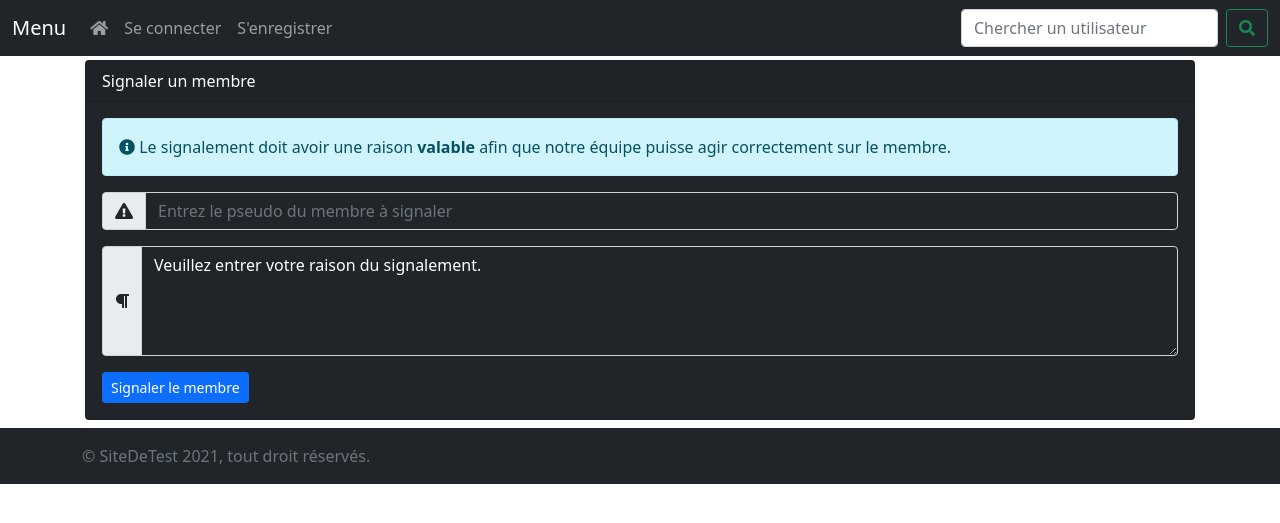
After one commit to Alexoune001/SiteDeTest-Functions, a PHP site: page /pages/signal.php in a window 1280 px wide. The commit adds this page. Shown: the top 523 px of the page. Run offline with PHP 8.4, Linux system fonts and the light colour scheme.

Commit message:
Ajout des liens dans le profil du membre..
+ Ajout de la page signal.php
+ Ajout de la page Signal.php (pour la function)
+ Ajout d'une page vierge pour permettre la copie facile du design lors de création d'une nouvelle page

```diff
--- a/functions/Global.php
+++ b/functions/Global.php
@@ -13,11 +13,20 @@ function redirectTo($time, $path)
 */
 function message($message, $type)
 {
-    if ($type == "warning" || $type == "danger") {
+    if ($type == "warning" || $type == "danger")
+    {
         $message = '<div class="alert alert-'.$type.'">
             <i class="fas fa-exclamation-triangle"></i> ' . $message . '
         </div>';
-    } elseif ($type == "success" || $type == "primary" || $type == "info") {
+    }
+    elseif($type == "primary" || $type == "info")
+    {
+        $message = '<div class="alert alert-'.$type.'">
+            <i class="fas fa-info-circle"></i> ' . $message . '
+        </div>';
+    }
+    elseif ($type == "success")
+    {
         $message = '<div class="alert alert-'.$type.'">
             <i class="fas fa-check-circle"></i> ' . $message . '
         </div>';
--- /dev/null
+++ b/functions/Signal.php
@@ -0,0 +1,5 @@
+<?php
+function getSignalMember($pseudo, $raison)
+{
+
+}
--- a/pages/profil.php
+++ b/pages/profil.php
@@ -42,9 +42,9 @@
                                 if(isset($_SESSION['pseudo'])) {
                                     if($pseudo['pseudo'] != $_SESSION['pseudo']) {
                                 ?>
-                                        <a class="btn btn-primary btn-sm" href="" title="Demander en ami(e)"><i class="fas fa-user-plus"></i></a>
-                                        <a class="btn btn-info btn-sm" href="" title="Envoyer un message privé"><i class="fas fa-envelope"></i></a>
-                                        <a class="btn btn-warning btn-sm" href="" title="Signaler ce membre"><i class="fas fa-exclamation-triangle"></i></a>
+                                        <a class="btn btn-primary btn-sm" href="/addfriend-<?= $getId; ?>" title="Demander en ami(e)"><i class="fas fa-user-plus"></i></a>
+                                        <a class="btn btn-info btn-sm" href="/sendmp" title="Envoyer un message privé"><i class="fas fa-envelope"></i></a>
+                                        <a class="btn btn-warning btn-sm" href="/signal-<?= $getId; ?>" title="Signaler ce membre"><i class="fas fa-exclamation-triangle"></i></a>
                                 <?php
                                     }
                                 }
--- /dev/null
+++ b/pages/signal.php
@@ -0,0 +1,43 @@
+<?php include($_SERVER['DOCUMENT_ROOT'].'/require.php'); ?>
+<!doctype html>
+<html lang="en">
+    <head>
+        <?php include($_SERVER['DOCUMENT_ROOT'].'/includes/top.php'); ?>
+    </head>
+    <body class="d-flex flex-column h-100">
+
+        <header>
+            <?php include($_SERVER['DOCUMENT_ROOT'].'/includes/navbar.php'); ?>
+        </header>
+
+        <main class="flex-shrink-0 mb-2">
+            <div class="container">
+                <div class="card bg-dark text-white">
+                    <div class="card-header">Signaler un membre</div>
+                    <div class="card-body">
+                        <?php
+                            echo message('Le signalement doit avoir une raison <strong>valable</strong> afin que notre équipe puisse agir correctement sur le membre.', 'info');
+                        ?>
+                        <form method="POST">
+                            <div class="input-group mb-3">
+                                <span class="input-group-text"><i class="fas fa-exclamation-triangle"></i></span>
+                                <input type="text" name="pseudo" class="form-control bg-dark text-white" placeholder="Entrez le pseudo du membre à signaler" />
+                            </div>
+                            <div class="input-group mb-3">
+                                <span class="input-group-text"><i class="fas fa-paragraph"></i></span>
+                                <textarea class="form-control bg-dark text-white" name="raison" rows="4">Veuillez entrer votre raison du signalement.</textarea>
+                            </div>
+                            <input type="submit" name="validate" class="btn btn-primary btn-sm" value="Signaler le membre" />
+                        </form>
+                    </div>
+                </div>
+            </div>
+        </main>
+
+        <footer class="footer mt-auto py-3 bg-dark">
+            <?php include($_SERVER['DOCUMENT_ROOT'].'/includes/footer.php'); ?>
+        </footer>
+
+        <?php include($_SERVER['DOCUMENT_ROOT'].'/includes/js.php'); ?>
+    </body>
+</html>
--- a/require.php
+++ b/require.php
@@ -7,3 +7,4 @@
     include('functions/Login.php');
     include('functions/Member.php');
     include('functions/Search.php');
+    include('functions/Signal.php');
```
Also changed, not shown: page_vierge.php (added, +30 -0 lines), .htaccess.
